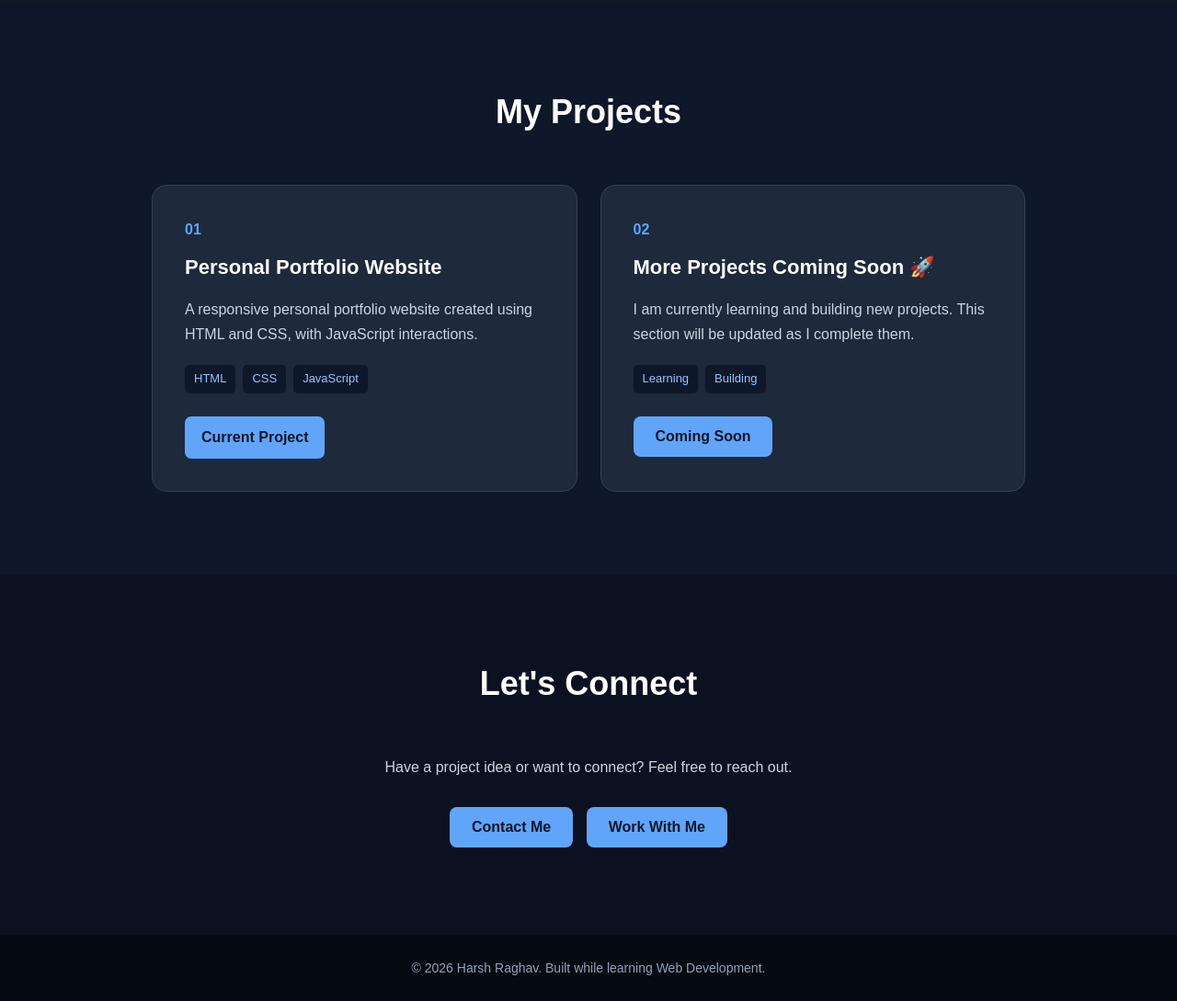
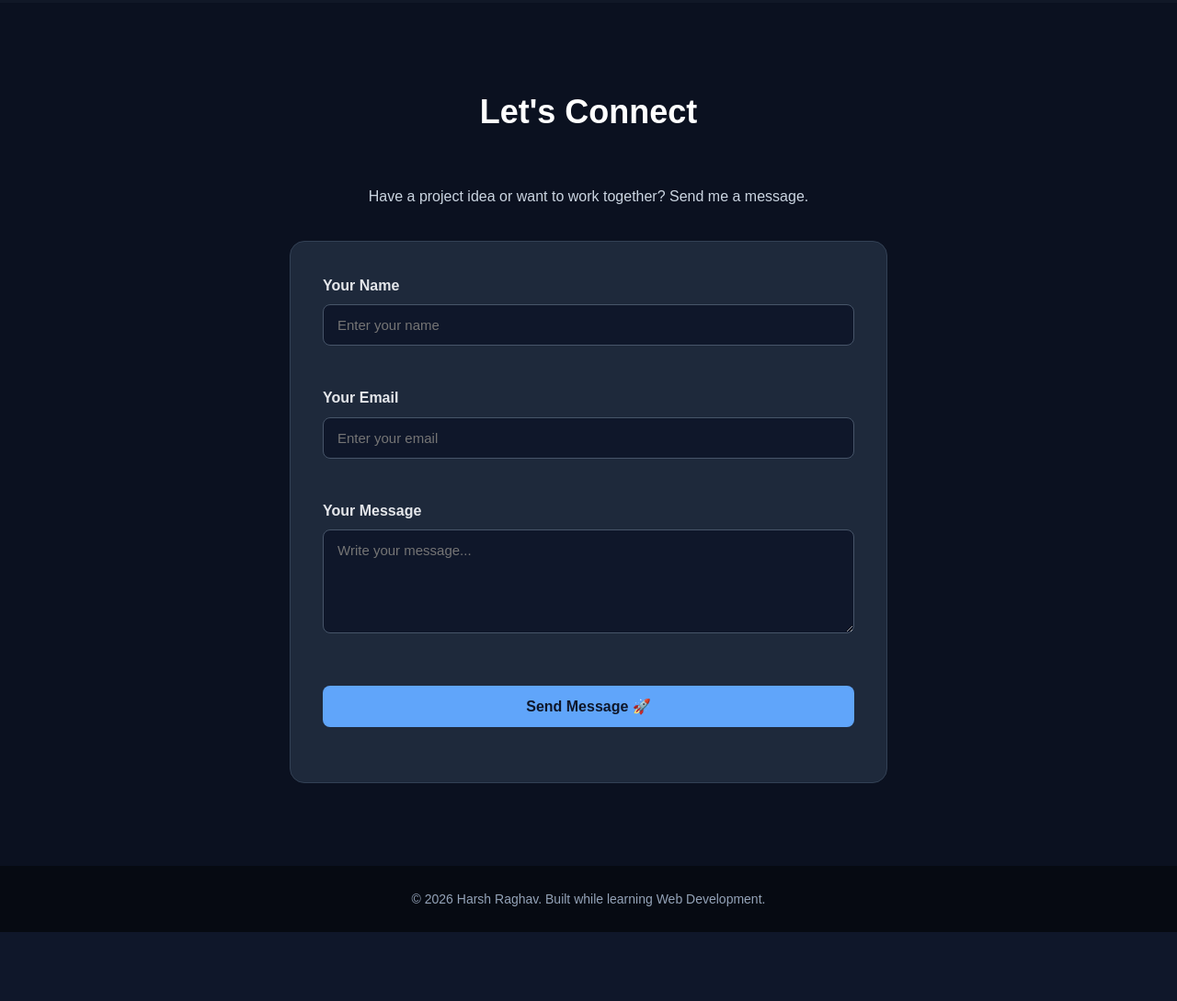
Before and after one commit to harshraghav313-design/portfolio-website, a plain HTML site: page index.html in a window 1280 px wide. Shown: the part 2447-3536 px from the top of the page at 92% size. After the commit the page ends 3461 px from the top, so only its background shows below. Drawn offline with Linux system fonts and the light colour scheme.

Commit message:
Update portfolio

```diff
--- a/index.html
+++ b/index.html
@@ -194,89 +194,60 @@
 
 
     <!-- PROJECTS -->
-    <section class="section" id="projects">
+    <!-- CONTACT -->
+<section class="section contact" id="contact">
 
-        <h2 class="section-title">My Projects</h2>
+    <h2 class="section-title">Let's Connect</h2>
 
-        <div class="projects">
+    <p>
+        Have a project idea or want to work together?
+        Send me a message.
+    </p>
+
+    <form id="contactForm" class="contact-form">
+
+        <div class="form-group">
+            <label for="name">Your Name</label>
+            <input
+                type="text"
+                id="name"
+                placeholder="Enter your name"
+            >
+            <small id="nameError"></small>
+        </div>
 
 
-            <!-- PROJECT 1 -->
-            <div class="project-card">
-
-                <div class="project-number">01</div>
-
-                <h3>Personal Portfolio Website</h3>
-
-                <p>
-                    A responsive personal portfolio website created
-                    using HTML and CSS, with JavaScript interactions.
-                </p>
-
-                <div class="project-tech">
-                    <span>HTML</span>
-                    <span>CSS</span>
-                    <span>JavaScript</span>
-                </div>
-
-                <a href="#home" class="project-btn">
-                    Current Project
-                </a>
-
-            </div>
+        <div class="form-group">
+            <label for="email">Your Email</label>
+            <input
+                type="email"
+                id="email"
+                placeholder="Enter your email"
+            >
+            <small id="emailError"></small>
+        </div>
 
 
-            <!-- PROJECT 2 -->
-            <div class="project-card">
-
-                <div class="project-number">02</div>
-
-                <h3>More Projects Coming Soon 🚀</h3>
-
-                <p>
-                    I am currently learning and building new projects.
-                    This section will be updated as I complete them.
-                </p>
-
-                <div class="project-tech">
-                    <span>Learning</span>
-                    <span>Building</span>
-                </div>
-
-                <button onclick="comingSoon()">
-                    Coming Soon
-                </button>
-
-            </div>
-
+        <div class="form-group">
+            <label for="message">Your Message</label>
+            <textarea
+                id="message"
+                rows="5"
+                placeholder="Write your message..."
+            ></textarea>
+            <small id="messageError"></small>
         </div>
 
-    </section>
 
+        <button type="submit">
+            Send Message 🚀
+        </button>
 
-    <!-- CONTACT -->
-    <section class="section contact" id="contact">
+        <p id="successMessage"></p>
 
-        <h2 class="section-title">Let's Connect</h2>
+    </form>
 
-        <p>
-            Have a project idea or want to connect?
-            Feel free to reach out.
-        </p>
-
-        <div class="contact-buttons">
-
-            <button onclick="contactMe()">
-                Contact Me
-            </button>
-
-            <button onclick="hireMe()">
-                Work With Me
-            </button>
-
-        </div>
-
-    </section>
+</section>
 
 
     <!-- FOOTER -->
--- a/style.css
+++ b/style.css
@@ -607,4 +607,68 @@ footer {
     .section-title {
         font-size: 30px;
     }
+}/* =========================
+   CONTACT FORM
+========================= */
+
+.contact-form {
+    max-width: 650px;
+    margin: 35px auto 0;
+    background: #1e293b;
+    padding: 35px;
+    border-radius: 16px;
+    border: 1px solid #334155;
+    text-align: left;
 }
+
+.form-group {
+    margin-bottom: 20px;
+}
+
+.form-group label {
+    display: block;
+    margin-bottom: 8px;
+    color: #e5e7eb;
+    font-weight: bold;
+}
+
+.form-group input,
+.form-group textarea {
+    width: 100%;
+    padding: 13px 15px;
+    border: 1px solid #475569;
+    border-radius: 8px;
+    background: #0f172a;
+    color: white;
+    font-size: 15px;
+    outline: none;
+    font-family: Arial, sans-serif;
+}
+
+.form-group input:focus,
+.form-group textarea:focus {
+    border-color: #60a5fa;
+}
+
+.form-group textarea {
+    resize: vertical;
+}
+
+.form-group small {
+    display: block;
+    margin-top: 6px;
+    color: #f87171;
+    min-height: 18px;
+}
+
+.contact-form button {
+    width: 100%;
+    margin-top: 5px;
+}
+
+#successMessage {
+    text-align: center;
+    color: #4ade80;
+    margin-top: 15px;
+    font-weight: bold;
+}
```
